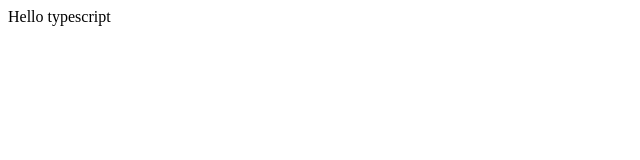
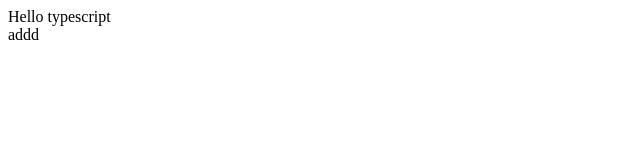
Before and after one commit to redsx/zz-plugin, a React app: page / in a window 1280 px wide. Shown: the top 160 px of the page, without its empty margins (0-640 px from the left). Built offline with nearby package versions, Linux system fonts and the light colour scheme; the HTML template or start-up script is replaced by a standard one.

Commit message:
feat: Notification Api

```diff
--- a/package.json
+++ b/package.json
@@ -24,11 +24,14 @@
   "dependencies": {
     "@types/react": "^16.0.0",
     "@types/react-dom": "^15.5.2",
+    "axios": "^0.16.2",
     "eslint-config-standard": "^10.2.1",
     "eslint-plugin-import": "^2.7.0",
     "eslint-plugin-node": "^5.1.1",
     "eslint-plugin-promise": "^3.5.0",
     "eslint-plugin-standard": "^3.0.1",
+    "mobx": "^3.2.2",
+    "mobx-react": "^4.2.2",
     "react": "^15.6.1",
     "react-dom": "^15.6.1"
   },
--- /dev/null
+++ b/src/components/UI/Notice.tsx
@@ -0,0 +1,65 @@
+import React, { Component } from 'react';
+
+interface StyleInterface {
+  right?: string;
+  [propName: string]: any;
+}
+
+interface NoticeProps {
+  onClose: () => void;
+  duration: number;
+  style: StyleInterface;
+  className: string;
+  children?: any;
+}
+
+export default class extends Component<NoticeProps, any> {
+  timer: number | null = null;
+  static defaultProps = {
+    onClose() {},
+    duration: 1.5,
+    className: '',
+    style: {
+      right: '50%'
+    }
+  };
+  constructor(props) {
+    super(props);
+    this.state = {
+
+    };
+  }
+  componentDidMount() {
+    this.clearTimer();
+    if (this.props.duration) {
+      setTimeout(
+        () => {
+          this._close();
+        },
+        this.props.duration * 1000
+      );
+    }
+  }
+  componentWillUnmount() {
+    this.clearTimer();
+  }
+  public render(): JSX.Element {
+    const { className, style, children } = this.props;
+    return (
+      <div className={className} style={style}>
+        {children}
+      </div>
+    );
+  }
+  private _close(): any {
+    // this.setState({close})
+    this.clearTimer();
+    this.props.onClose();
+  }
+  clearTimer() {
+    if (this.timer) {
+      clearTimeout(this.timer);
+      this.timer = null;
+    }
+  }
+}
--- /dev/null
+++ b/src/components/UI/Notification.tsx
@@ -0,0 +1,82 @@
+import React, { Component } from 'react';
+import { render, unmountComponentAtNode } from 'react-dom';
+
+import Notice from './Notice';
+
+function getUuid() {
+  return Date.now().toString(36) + Math.random().toString(36).slice(2);
+}
+
+export default class Notification extends Component<any, any> {
+  constructor(props) {
+    super(props);
+    this.state = {
+      notices: [],
+    };
+  }
+  unmount: boolean = false;
+  componentDidMount() {
+    this.unmount = true;
+    this.add({
+      duration: 100,
+      content: <div>addd</div>,
+    });
+  }
+  componentWillUnmount() {
+    this.unmount = false;
+  }
+  public render(): JSX.Element {
+    // const { className } = this.props;
+    console.log('this.state: ', this.state);
+    return (
+      <div className = {'className'}>
+        {
+          this.state.notices.map((notice, index) => {
+            console.log('notice: ', notice, index);
+            return (
+              <Notice
+                onClose = {notice.onClose}
+                duration = {notice.duration}
+                style = {notice.style}
+                className = {notice.className}
+                key = {index}
+              >
+                {notice.content}
+              </Notice>
+            );
+          })
+        }
+      </div>
+    );
+  }
+  public newInstance(props = {}) {
+    const div = document.createElement('div');
+    document.body.appendChild(div);
+    const notification = render(<Notification {...props}/>, div) as Notification;
+    return  {
+      component: notification,
+      add: function(props){
+        notification.add(props);
+      },
+      remove: notification.remove.bind(notification),
+      destroy() {
+        unmountComponentAtNode(div);
+        document.body.removeChild(div);
+      },
+    };
+  }
+  public add(notice: any): void {
+    const key: string = notice.key || getUuid();
+    console.log(this.unmount);
+    const notices = this.state.notices;
+    if (!(notices.filter(item => item.key === key)).length) {
+      this.setState({
+        notices: notices.concat(notice),
+      });
+    }
+  }
+  public remove(key: string): void {
+    const notices = this.state.notices.filter(notice => notice.key !== key);
+    this.setState({ notices });
+  }
+}
--- /dev/null
+++ b/src/components/UI/NotificationApi.tsx
@@ -0,0 +1,16 @@
+import React from 'react';
+import Notification from './Notification';
+
+console.log(Notification.prototype);
+
+const notificationInstance = (new Notification({})).newInstance();
+
+export default {
+  open() {
+    console.log(notificationInstance);
+    notificationInstance.add({
+      duration: 100,
+      content: <div>addd</div>,
+    });
+  }
+};
--- a/src/index.tsx
+++ b/src/index.tsx
@@ -1,17 +1,22 @@
 import 'babel-polyfill';
 import React, { Component } from 'react';
 import { render } from 'react-dom';
+import messageApi from './components/UI/NotificationApi';
 
-interface IAppProps {}
-interface IAppState {}
+interface IAppProps {
+  foo: string;
+}
 
-class App extends Component<IAppProps, IAppState> {
+class App extends Component<IAppProps, any> {
   public render(): JSX.Element {
     return (
-      <div>
+      <div onClick={messageApi.open}>
         Hello typescript
       </div>
     );
   }
 }
-render(<App />, document.getElementById('app'));
+render(
+  <App foo={'123'} />,
+  document.getElementById('app')
+);
--- a/tsconfig.json
+++ b/tsconfig.json
@@ -15,6 +15,7 @@
     "strictNullChecks": true,
     "suppressImplicitAnyIndexErrors": true,
     "allowSyntheticDefaultImports": true,
+    "experimentalDecorators": true,
     "noUnusedLocals": true
   },
   "exclude": [
```
Also changed, not shown: 2 other files (tests, documents, lock files or other folders).
